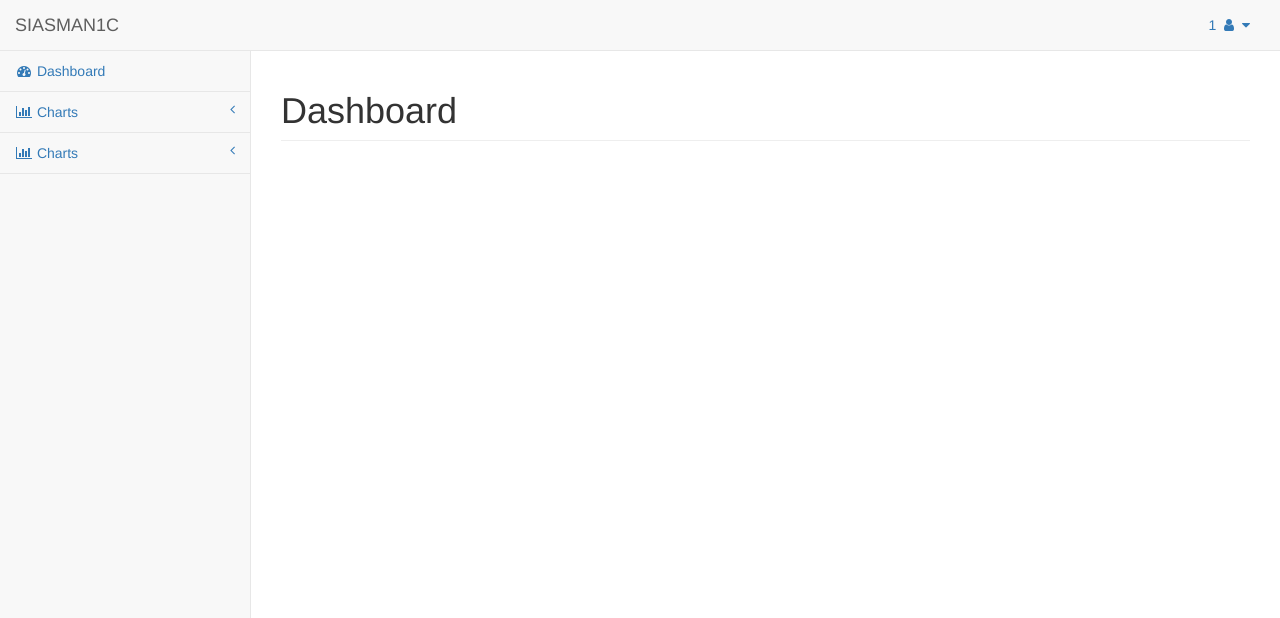
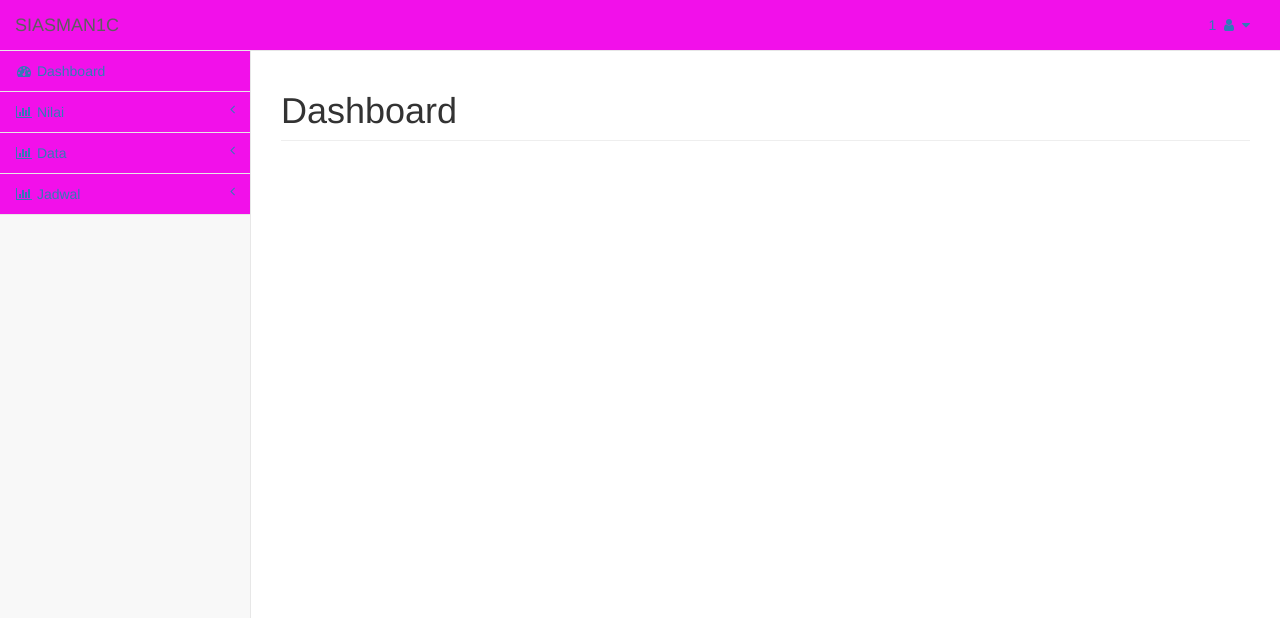
Before and after one commit to imansaiki/siasman1c, a CodeIgniter app: page /siasman1c/ in a window 1280 px wide. Shown: the top 618 px of the page. Run offline with CodeIgniter, Linux system fonts and the light colour scheme; the visitor is signed in with stand-in values (Sample User, id 1); some libraries are stand-ins or nearby versions.

Commit message:
06/12/2016

```diff
--- a/application/views/head.php
+++ b/application/views/head.php
@@ -23,6 +23,8 @@
     <!-- Morris Charts CSS -->
     <link href="<?php echo base_url();?>assets/css/morris.css" rel="stylesheet">
 
+	<!-- Custom CSS -->
+    <link href="<?php echo base_url();?>assets/css/custom.css" rel="stylesheet">
 
     <!-- Custom Fonts -->
     <link href="<?php echo base_url();?>assets/font-awesome-4.7.0/css/font-awesome.min.css" rel="stylesheet" type="text/css">
@@ -98,37 +100,57 @@
 						<li>
 							<a href="index.html"><i class="fa fa-dashboard fa-fw"></i> Dashboard</a>
 						</li>
-						<li>
-							<a href="#"><i class="fa fa-bar-chart-o fa-fw"></i> Charts<span class="fa arrow"></span></a>
+
+                    <?php
+                    	$level=$this->session->userdata('level');
+                    	if (!empty($this->session->userdata('id'))){
+                    ?>
+                    	<li>
+							<a href="#"><i class="fa fa-bar-chart-o fa-fw"></i> Nilai<span class="fa arrow"></span></a>
 
 							<!-- navbar-sidebar-lv2 -->
 							<ul class="nav nav-second-level">
 								<li>
-									<a href="flot.html">Flot Charts</a>
+									<a href="flot.html">Input</a>
 								</li>
 								<li>
-									<a href="morris.html">Morris.js Charts</a>
+									<a href="morris.html">Lihat nilai</a>
 								</li>
 							</ul>
 							<!-- /.navbar-sidebar-lv2 -->
 
                         </li>
-                    <?php if (!empty($this->session->userdata('id'))){ ?>
-                    <li>
-							<a href="#"><i class="fa fa-bar-chart-o fa-fw"></i> Charts<span class="fa arrow"></span></a>
+                        <li>
+							<a href="#"><i class="fa fa-bar-chart-o fa-fw"></i> Data<span class="fa arrow"></span></a>
 
 							<!-- navbar-sidebar-lv2 -->
 							<ul class="nav nav-second-level">
 								<li>
-									<a href="flot.html">Flot Charts</a>
+									<a href="flot.html">Siswa</a>
 								</li>
 								<li>
-									<a href="morris.html">Morris.js Charts</a>
+									<a href="morris.html">Guru</a>
 								</li>
 							</ul>
 							<!-- /.navbar-sidebar-lv2 -->
 
                         </li>
+                        <li>
+							<a href="#"><i class="fa fa-bar-chart-o fa-fw"></i> Jadwal<span class="fa arrow"></span></a>
+
+							<!-- navbar-sidebar-lv2 -->
+							<ul class="nav nav-second-level">
+								<li>
+									<a href="flot.html">Input jadwal</a>
+								</li>
+								<li>
+									<a href="morris.html">Lihat jadwal</a>
+								</li>
+							</ul>
+							<!-- /.navbar-sidebar-lv2 -->
+
+                        </li>
+
                     <?php }?>
                     </ul>
                 </div>
--- /dev/null
+++ b/assets/css/custom.css
@@ -0,0 +1,4 @@
+.navbar-default {
+  background-color: #f210ea;
+  border-color: #e7e7e7;
+}
```
